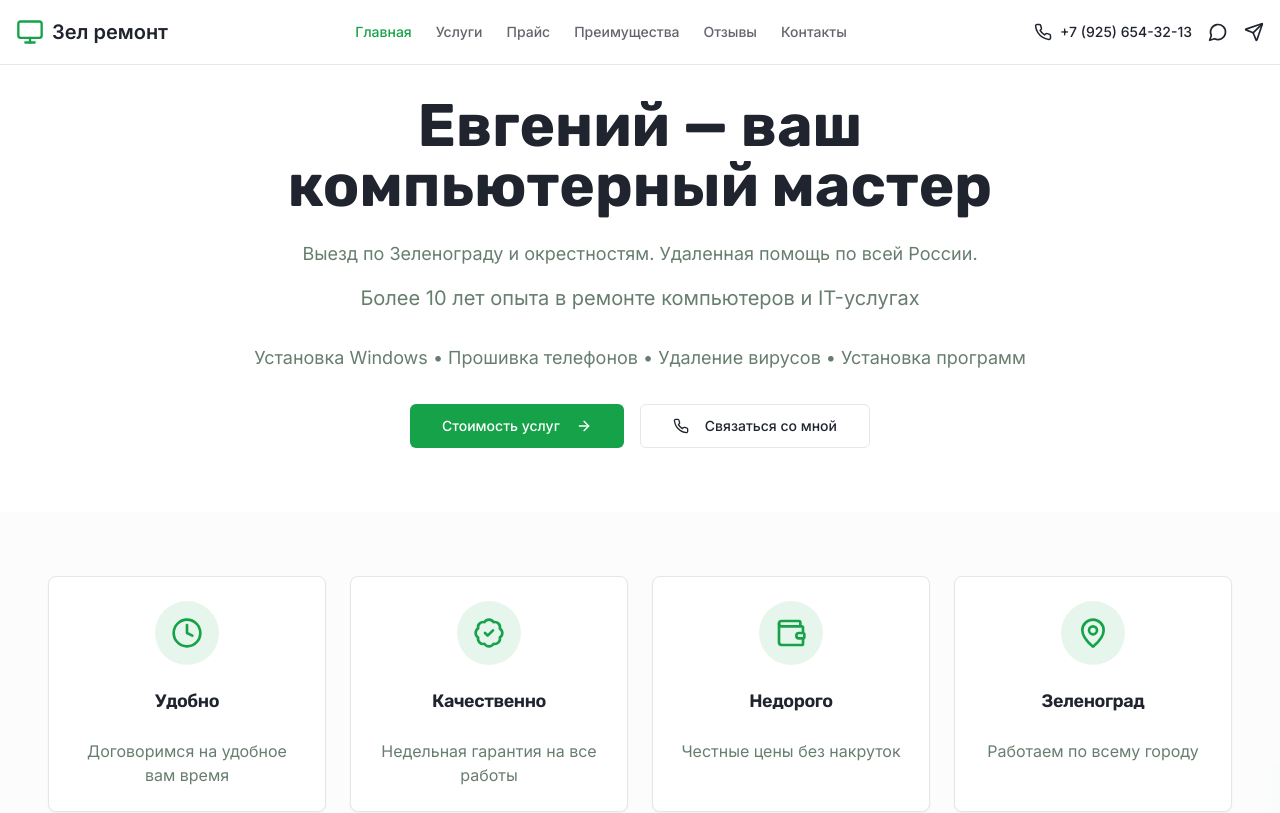
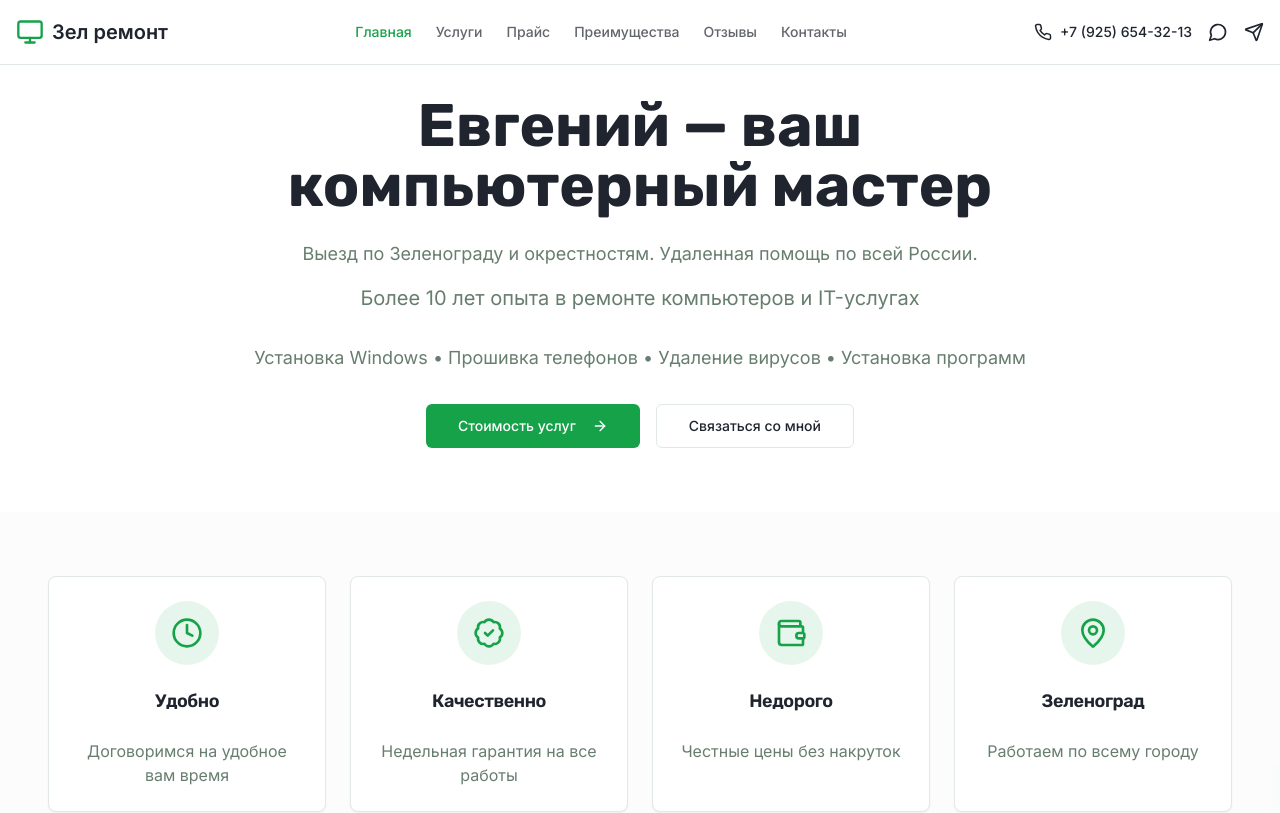
Before and after one commit to pr-poehali-dev/computer-repair-service, a React (Vite) app: page / in a window 1280 px wide. Shown: the top 813 px of the page. Built offline with nearby package versions, Linux system fonts and the light colour scheme.

Commit message:
Удаление значка обратной связи

```diff
--- a/src/pages/Index.tsx
+++ b/src/pages/Index.tsx
@@ -159,7 +159,6 @@ const Index = () => {
                 <Icon name="ArrowRight" className="ml-2 group-hover:translate-x-1 transition-transform" size={20} />
               </Button>
               <Button size="lg" variant="outline" onClick={() => scrollToSection("contacts")}>
-                <Icon name="Phone" className="mr-2" size={20} />
                 Связаться со мной
               </Button>
             </div>
```
